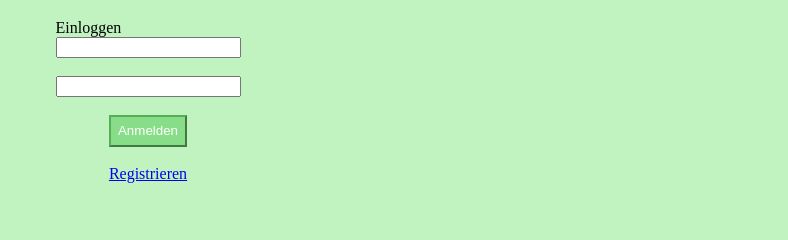
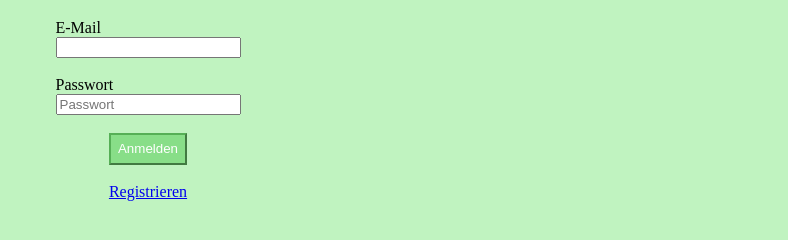
Before and after one commit to CatchZ/Webdesign-Projekt, a website: page public/index.html in a window 1280 px wide. Shown: the part 362-602 px from the top of the page, without its empty margins (492-1280 px from the left). Drawn offline with Linux system fonts and the light colour scheme; no server answers.

Commit message:
alles in index lokalisiert

```diff
--- a/public/index.html
+++ b/public/index.html
@@ -37,12 +37,11 @@
                 <h1 data-i18n-key="login_msg"></h1>
             </div>
 
-            <label for="email" data-i18n-key="login_msg">Email</label><br>
+            <label for="email" data-i18n-key="email">Email</label><br>
             <input type="email" id="email" data-i18n-key="login_msg" required/>
             <br><br>
-            <label for="passwort"></label>
-            <!--input type="password" id="passwort" placeholder="Passwort" required/-->
-            <input type="password" id="passwort" data-i18n-key="login_msg" required/>
+            <label for="passwort" data-i18n-key="pass"></label><br>
+            <input type="password" id="passwort" placeholder="Passwort" required/>
             <br><br>
             <div class="center">
                 <button type="submit" data-i18n-key="anmelden_btn"></button>
--- a/public/lang/de.json
+++ b/public/lang/de.json
@@ -1,5 +1,7 @@
 {
   "login_msg": "Einloggen",
   "anmelden_btn": "Anmelden",
-  "registrieren": "Registrieren"
+  "registrieren": "Registrieren",
+  "email": "E-Mail",
+  "pass": "Passwort"
 }
--- a/public/lang/en.json
+++ b/public/lang/en.json
@@ -1,5 +1,7 @@
 {
   "login_msg": "Log in",
   "anmelden_btn": "Log in",
-  "registrieren": "Sign up"
+  "registrieren": "Sign up",
+  "email": "Email",
+  "pass": "Password"
 }
```
